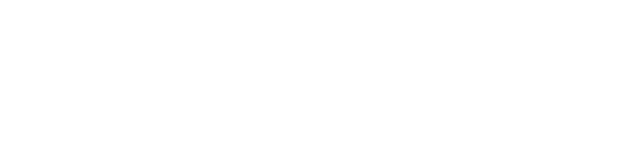
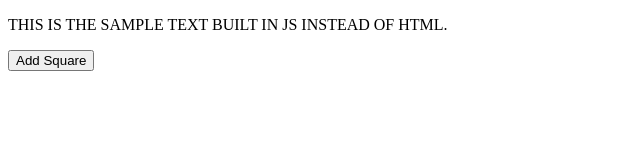
Before and after one commit to JSander72/DOMDOMDOMMMM, a plain HTML site: page index.html in a window 1280 px wide. Shown: the whole page, without its empty margins (0-640 px from the left). Drawn offline with Linux system fonts and the light colour scheme.

Commit message:
second commit

```diff
--- a/index.html
+++ b/index.html
@@ -7,6 +7,7 @@
     <title>DOM DOM DOMMMMMMM!!!</title>
     <!-- YOUR MAY IMPORT HERE -->
     <script src="scripts.js"></script>
+    <style src="styles.css"></style>
 </head>
 <body>
     <!-- DO NOT ADD ANY HTML HERE -->
--- a/scripts.js
+++ b/scripts.js
@@ -0,0 +1,23 @@
+document.addEventListener ("DOMContentLoaded", function(){
+  let paragraph = document.createElement("p");
+  let text = document.createTextNode("This is the sample text built in js instead of html.");
+
+  paragraph.style.color = "black";
+  paragraph.style.textTransform = "uppercase";
+  paragraph.className = "some-paragraph";
+
+  paragraph.appendChild(text);
+  document.body.appendChild(paragraph);
+
+  let button = document.createElement("button");
+  let btnText = document.createTextNode("Add Square");
+  button.appendChild(btnText);
+  document.body.appendChild(button);
+
+  button.addEventListener("click", function() {
+    let h1 = document.createElement("div");
+    let h1Text = document.createTextNode("black square");
+    div.appendChild(div);
+    document.body.appendChild(h1);
+  })
+})
```
Also changed, not shown: styles.css (added), 1 other file.
